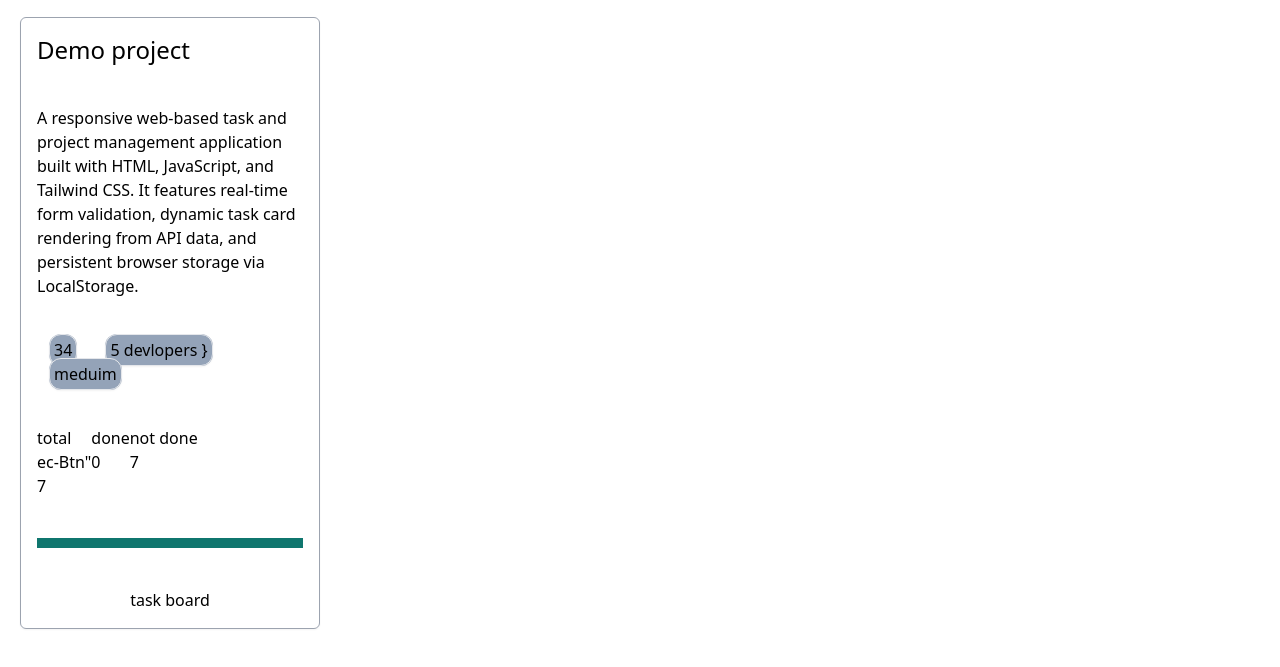
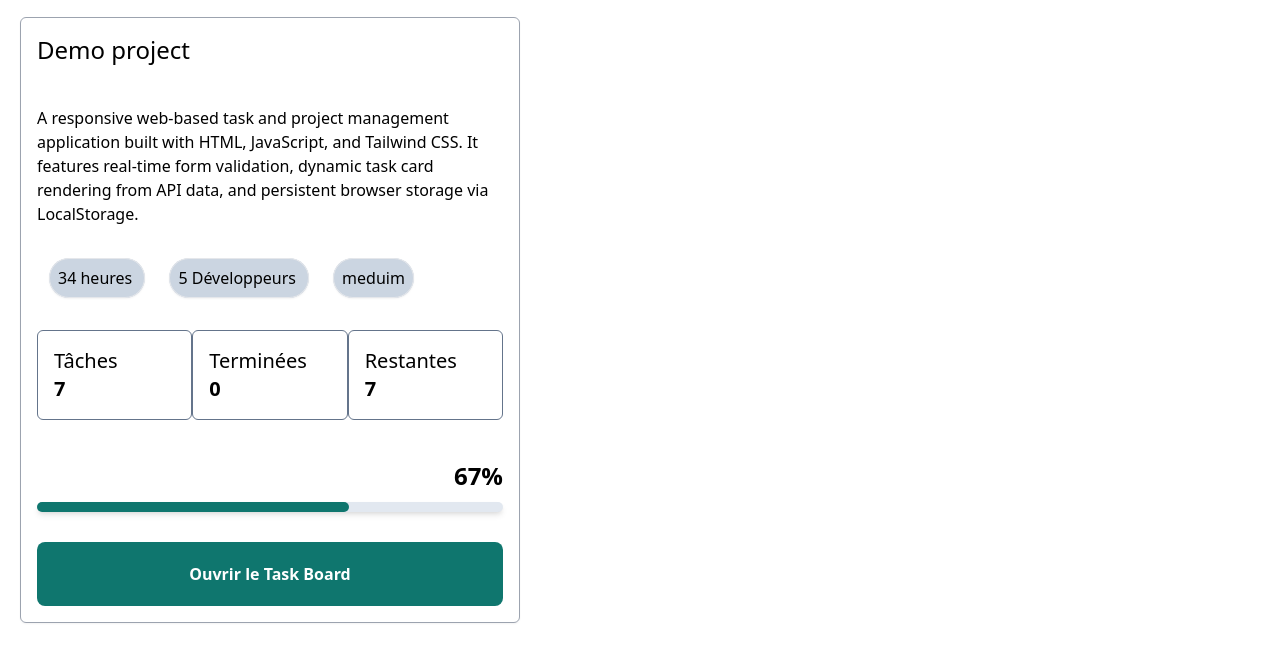
Before and after one commit to abdelhakimboukrim/PlanIt_Ai, a plain HTML site: page index.html in a window 1280 px wide. Both pictures are taken after a click on the button "Paramètres IA". Shown: the part 217-884 px from the top of the page. Drawn offline with nearby package versions, Linux system fonts and the light colour scheme.

Commit message:
the design of the project  carte is oveer

```diff
--- a/index.html
+++ b/index.html
@@ -76,7 +76,7 @@
 
         </dialog>
         <h1 class=" text-3xl p-8">Mes Projets : </h1>
-        <section class="projectBox">
+        <section class="projectsBox">
             <!-- text new-project
 
             <article class ="projectCard">
--- a/input.css
+++ b/input.css
@@ -75,8 +75,18 @@
     @apply m-0 list-none p-0 text-sm text-red-700;
   }
 
+
+
+
+
+
+
+.projectsBox{
+  @apply flex flex-wrap
+}
+
 .projectCard{
-  @apply  flex flex-col gap-10 m-5 w-[300px] border border-gray-400 border-solid  rounded-md shadow-sm p-4 font-thin
+  @apply  flex flex-col gap-10 m-5 w-[500px] border border-gray-400 border-solid  rounded-md shadow-sm p-4 font-thin
 
 }
 
@@ -84,17 +94,25 @@
   @apply text-black text-2xl
 }
 .progressBar{
-  @apply h-[10px] bg-slate-50 w-[100%] shadow-md rounded-xl
+  @apply h-[10px] bg-slate-200 w-[100%] shadow-md rounded-xl
 }
 
-.taskprogress{}
-
+.taskprogress {
+@apply flex justify-around
+}
+.taskprogress span{
+  @apply h-[100%] w-1/3  border-slate-500 p-4 border rounded-md font-bold text-xl
+}
+.taskprogress  h5 {
+  @apply text-black  font-thin
+}
 .stats span {
-  @apply border shadow-sm bg-slate-400 rounded-xl border-solid p-1 mx-3
+  @apply border shadow-sm bg-slate-300 rounded-full  border-solid p-2 mx-3
 }
 
 
 .sec-Btn{
+
 
 
 
--- a/main.js
+++ b/main.js
@@ -4,7 +4,7 @@ import { renderprojects } from "./ui.js";
  const projects = JSON.parse(localStorage.getItem('projects'))
 
  const settingsBTN= document.getElementById('settingsBTN')
- const dashboard =document.querySelector('.projectBox')
+ const dashboard =document.querySelector('.projectsBox')
 
  settingsBTN.addEventListener('click', (e)=>{
     renderprojects(projects,dashboard)
--- a/ui.js
+++ b/ui.js
@@ -6,30 +6,35 @@ export function renderprojects(projects, container) {
 
         const doneTsks = projects[i].tasks.filter(item => item.status === 'Done')
 
-        const percentage = projects[i].tasks.length === 0 ? 0 : Math.floor(doneTsks.length * 100 / projects[i].tasks.length)
+        const percentage = projects[i].tasks.length === 0 ? 0 : Math.floor(doneTsks.length * 100 / projects[i].tasks.length)+67
+        const TailwindPercentage=`w-[${percentage}%]`
         const article = document.createElement('article')
+
+
         article.classList.add('projectCard')
         article.setAttribute('id', projects[i].projectName + '-' + i)
         article.innerHTML = `<h2 >${projects[i].projectName} </h2>
                 <p>${projects[i].description}</p>
                 <div class="stats">
 
-                    <span> ${projects[i].totalEstimatedHours}</span>
-                    <span>${projects[i].Ndevs} devlopers }   </span>
+                    <span>  ${projects[i].totalEstimatedHours} heures </span>
+                    <span>${projects[i].Ndevs} Développeurs    </span>
                     <span>${projects[i].difficulty} </span>
                 </div>
-                <div class=" flex taskprogress">
-                    <span><h5>total</h5>ec-Btn"  <p>  ${projects[i].tasks.length} </p> </span>
-                    <span><h5>done </h5>  <p> ${doneTsks.length}</p> </span>
-                    <span> <h5>not done </h5> <p> ${ projects[i].tasks.length - doneTsks.length }</p>  </span>
+                <div class=" taskprogress">
+                    <span><h5>Tâches</h5>  <p>  ${projects[i].tasks.length} </p> </span>
+                    <span><h5>Terminées </h5>  <p> ${doneTsks.length}</p> </span>
+                    <span> <h5>Restantes</h5> <p> ${projects[i].tasks.length - doneTsks.length}</p>  </span>
+                </div>
+                    <p class="font-bold text-2xl mb-[-30px] self-end" > ${percentage}%</p>
+                <div class = "progressBar">
+                <div class=" h-[100%] bg-[#0f766e] ${TailwindPercentage}  rounded-xl" id="innerBar" > </div>
                 </div>
 
-                <div class = 'progressBar'>
-                <div class=" h-[100%] bg-[#0f766e] style={{ width: ${percentage}% }}"> </div>
-                </div>
 
-                <button class = "sec-Btn" >task board </button>`
 
+                <button class = "btn-main" >Ouvrir le Task Board  </button>`
+               console.log(TailwindPercentage)
 
 
 
@@ -49,4 +54,3 @@ export function renderprojects(projects, container) {
     }
 
 }
-console.log(projects)
```
Also changed, not shown: output.css.
